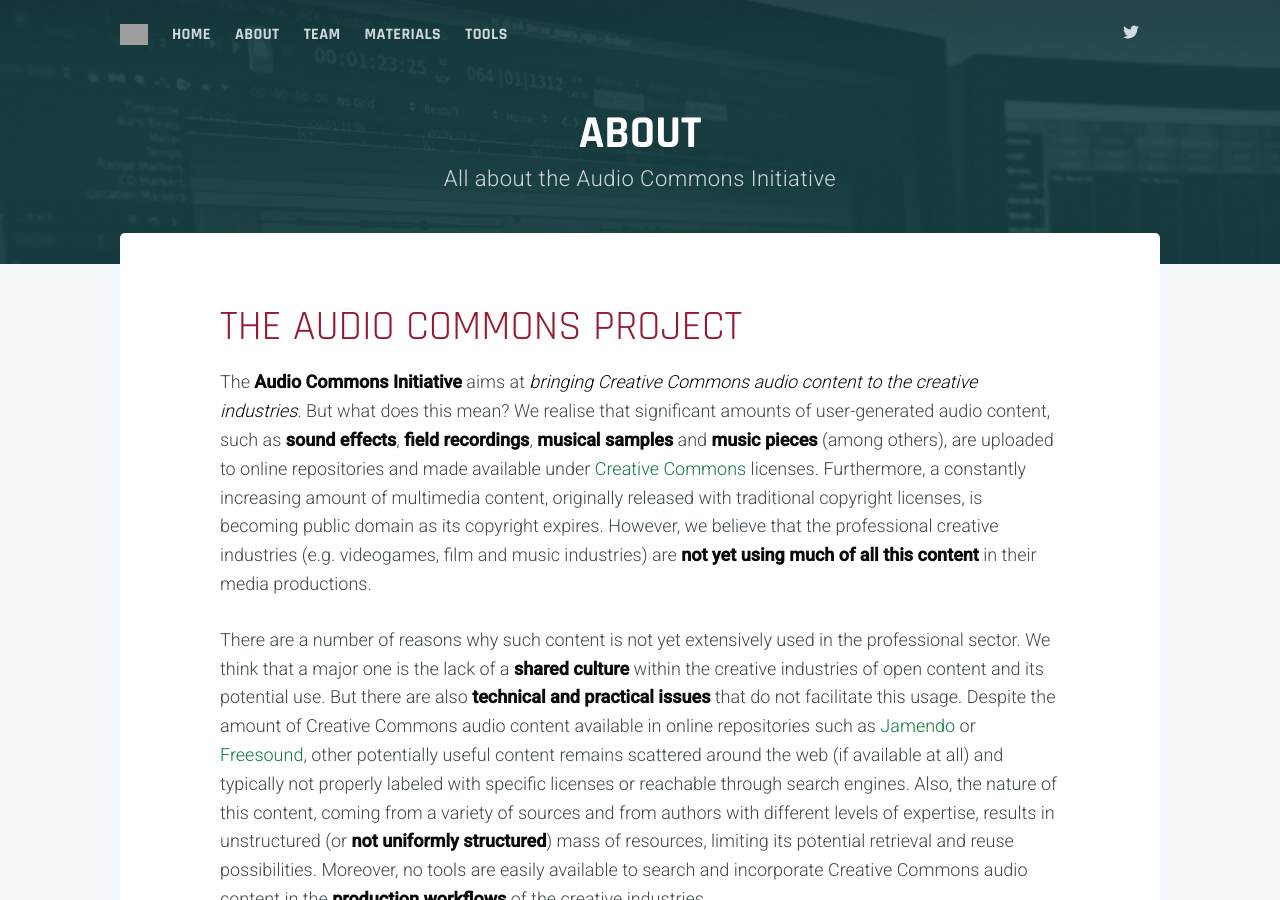
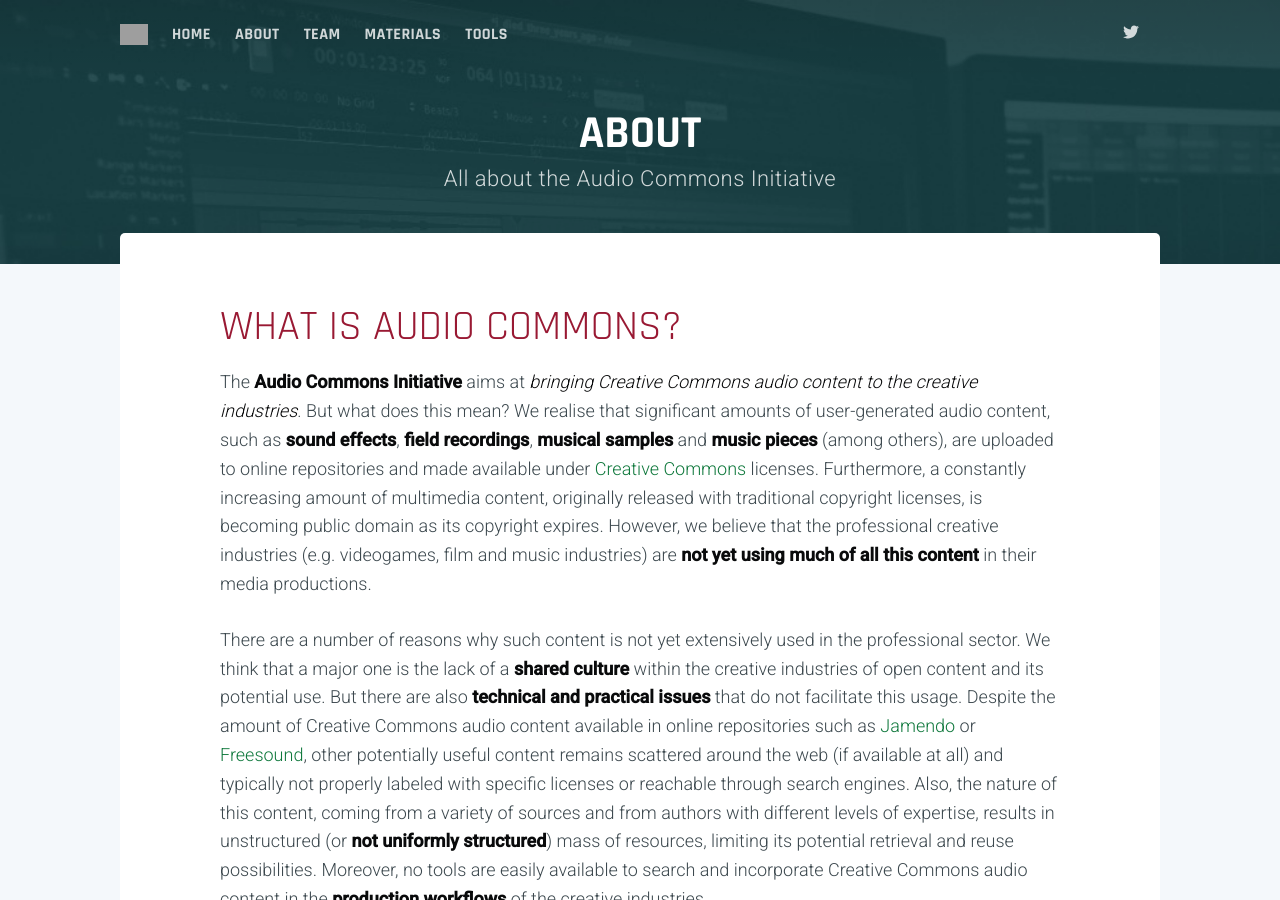
Before and after one commit to AudioCommons/audiocommons.github.io, a Jekyll site: the page built from about/index.md, in a window 1280 px wide and 900 px high. Built offline with Jekyll 4.4.1, drawn with Linux system fonts in a browser that asks for light colours; nearby versions of some CDN libraries; grey boxes are pictures that could not be loaded.

Commit message:
Changed paragraph header

```diff
--- a/about/index.md
+++ b/about/index.md
@@ -11,7 +11,7 @@
 ---
 
 
-# The Audio Commons Project
+# What is Audio Commons?
 
 The **Audio Commons Initiative** aims at *bringing Creative Commons audio content to the creative industries*. But what does this mean?
 We realise that significant amounts of user-generated audio content, such as **sound effects**, **field recordings**, **musical samples** and **music pieces** (among others), are uploaded to online repositories and made available under [Creative Commons](https://creativecommons.org) licenses.
```
